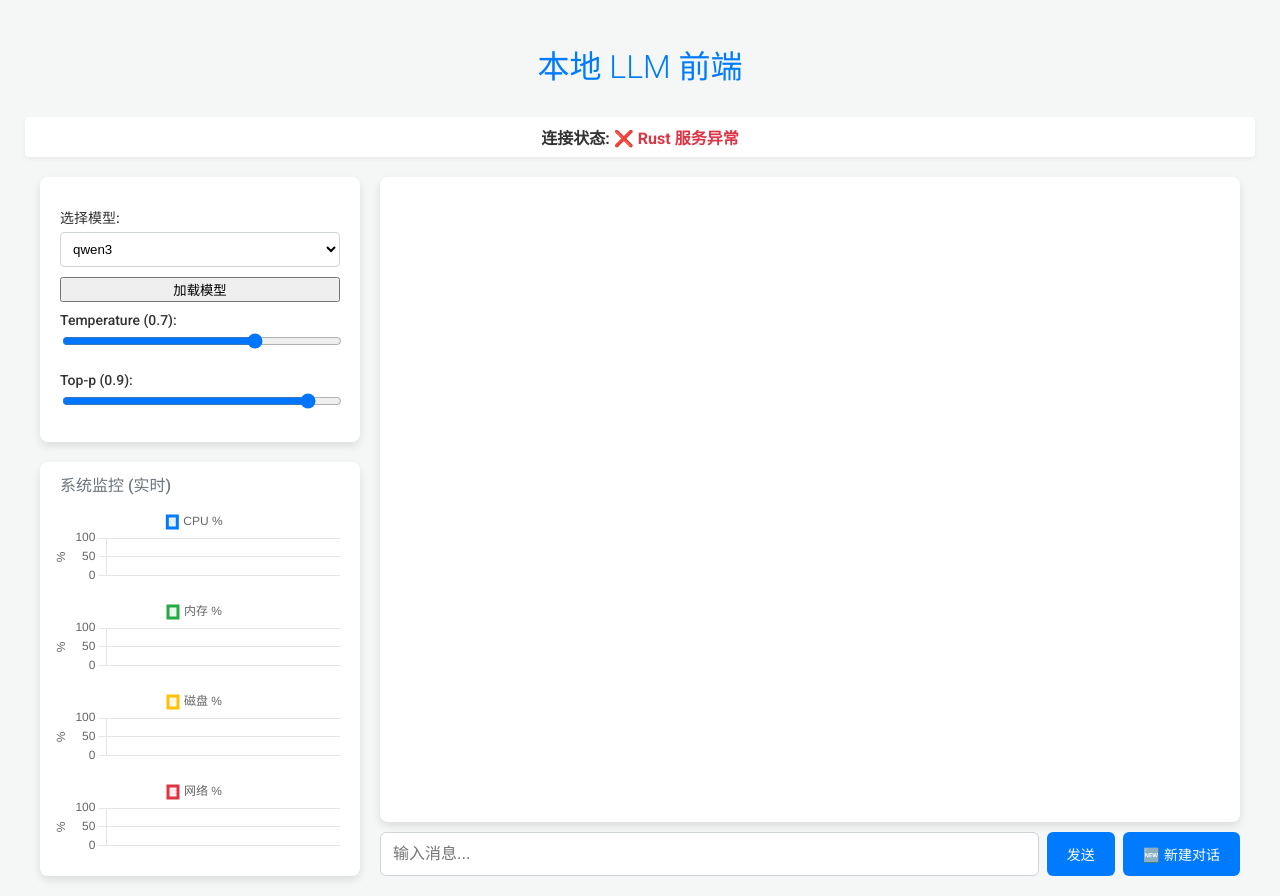
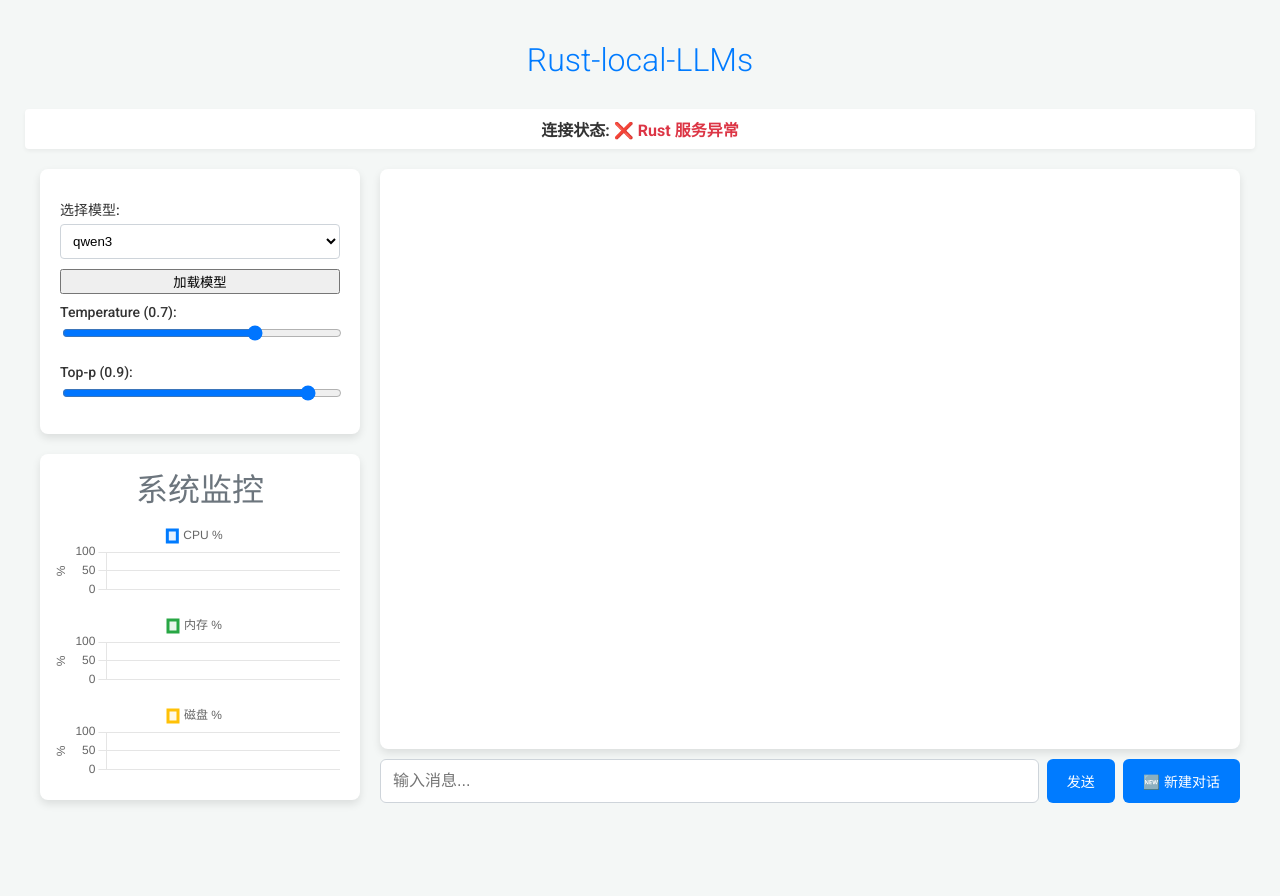
Before and after one commit to leeonbeans/Rust-local-LLMs-inference-service, a plain HTML site: page static/index.html in a window 1280 px wide. After the commit the page ends 823 px from the top, so only its background shows below. Drawn offline with nearby package versions, Linux system fonts and the light colour scheme; no server answers.

Commit message:
Change web ui title and monitor's ui

```diff
--- a/static/index.html
+++ b/static/index.html
@@ -2,7 +2,7 @@
 <html lang="zh-CN">
 <head>
   <meta charset="UTF-8" />
-  <title>本地 LLM 前端</title>
+  <title>Rust-local-LLMs</title>
   <link href="https://fonts.googleapis.com/css2?family=Roboto:wght@300;400;500;700&display=swap" rel="stylesheet">
   <style>
     /* 保持你现有的样式，不变 */
@@ -18,7 +18,7 @@
     #parameters label { margin: 10px 0; font-weight: 500; font-size: 14px; }
     select, input[type="range"] { width: 100%; margin-top: 5px; }
     select { padding: 8px; border: 1px solid #ced4da; border-radius: 4px; background-color: #fff; }
-    .monitor-header { font-size: 16px; font-weight: 500; color: #6c757d; margin-bottom: 10px; padding: 0 20px; }
+    .monitor-header { font-size: 32px; font-weight: 500; color: #6c757d; margin-bottom: 10px; padding: 0 20px; text-align: center;}
     #system-monitor { padding: 10px 0; background: #fff; border-radius: 8px; box-shadow: 0 4px 8px rgba(0, 0, 0, 0.1); }
     .monitor-item { padding: 0 10px 10px 10px; }
     canvas { width: 100% !important; height: 80px !important; max-width: none; background: #ffffff; border: none; padding: 0; box-shadow: none; }
@@ -47,7 +47,7 @@
   </style>
 </head>
 <body>
-<h1>本地 LLM 前端</h1>
+<h1>Rust-local-LLMs</h1>
 <div id="status">连接状态: <span id="connection-status">检测中...</span></div>
 
 <div id="chat-container">
@@ -72,11 +72,11 @@
     </div>
 
     <div id="system-monitor">
-      <div class="monitor-header">系统监控 (实时)</div>
+      <div class="monitor-header">系统监控</div>
       <div class="monitor-item"><canvas id="cpu-chart" width="300" height="80"></canvas></div>
       <div class="monitor-item"><canvas id="mem-chart" width="300" height="80"></canvas></div>
       <div class="monitor-item"><canvas id="disk-chart" width="300" height="80"></canvas></div>
-      <div class="monitor-item"><canvas id="net-chart" width="300" height="80"></canvas></div>
+<!--      <div class="monitor-item"><canvas id="net-chart" width="300" height="80"></canvas></div>-->
     </div>
   </div>
 
@@ -88,7 +88,6 @@
       <button onclick="resetConversation()">🆕 新建对话</button>
     </div>
   </div>
-
 </div>
 
 <script src="https://cdn.jsdelivr.net/npm/chart.js"></script>
@@ -245,7 +244,7 @@
   const cpuChart = new Chart(document.getElementById("cpu-chart"), { type: "line", data: { labels: [], datasets: [{ label: "CPU %", data: [], borderColor: '#007bff', backgroundColor: 'rgba(0, 123, 255, 0.1)', tension: 0.3, fill: true, pointRadius: 0 }] }, options: baseChartOptions });
   const memChart = new Chart(document.getElementById("mem-chart"), { type: "line", data: { labels: [], datasets: [{ label: "内存 %", data: [], borderColor: '#28a745', backgroundColor: 'rgba(40, 167, 69, 0.1)', tension: 0.3, fill: true, pointRadius: 0 }] }, options: baseChartOptions });
   const diskChart = new Chart(document.getElementById("disk-chart"), { type: "line", data: { labels: [], datasets: [{ label: "磁盘 %", data: [], borderColor: '#ffc107', backgroundColor: 'rgba(255, 193, 7, 0.1)', tension: 0.3, fill: true, pointRadius: 0 }] }, options: baseChartOptions });
-  const netChart = new Chart(document.getElementById("net-chart"), { type: "line", data: { labels: [], datasets: [{ label: "网络 %", data: [], borderColor: '#dc3545', backgroundColor: 'rgba(220, 53, 69, 0.1)', tension: 0.3, fill: true, pointRadius: 0 }] }, options: baseChartOptions });
+  //const netChart = new Chart(document.getElementById("net-chart"), { type: "line", data: { labels: [], datasets: [{ label: "网络 %", data: [], borderColor: '#dc3545', backgroundColor: 'rgba(220, 53, 69, 0.1)', tension: 0.3, fill: true, pointRadius: 0 }] }, options: baseChartOptions });
 
   async function updateSystemStats() {
     try {
@@ -256,7 +255,7 @@
       updateChart(cpuChart, data.cpu, MAX_POINTS);
       updateChart(memChart, data.memory, MAX_POINTS);
       updateChart(diskChart, data.disk, MAX_POINTS);
-      updateChart(netChart, data.network, MAX_POINTS);
+      //updateChart(netChart, data.network, MAX_POINTS);
     } catch (e) {
       console.error("系统监控失败", e);
     }
```
